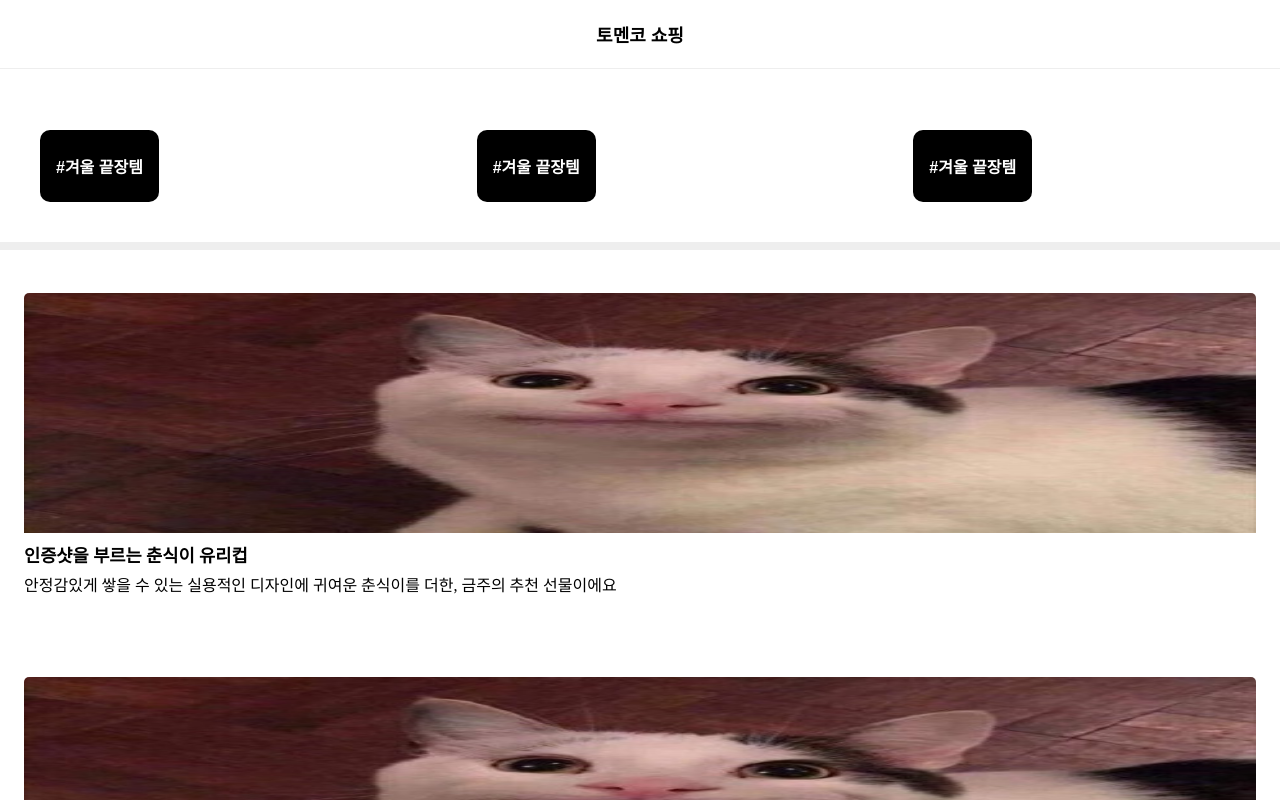
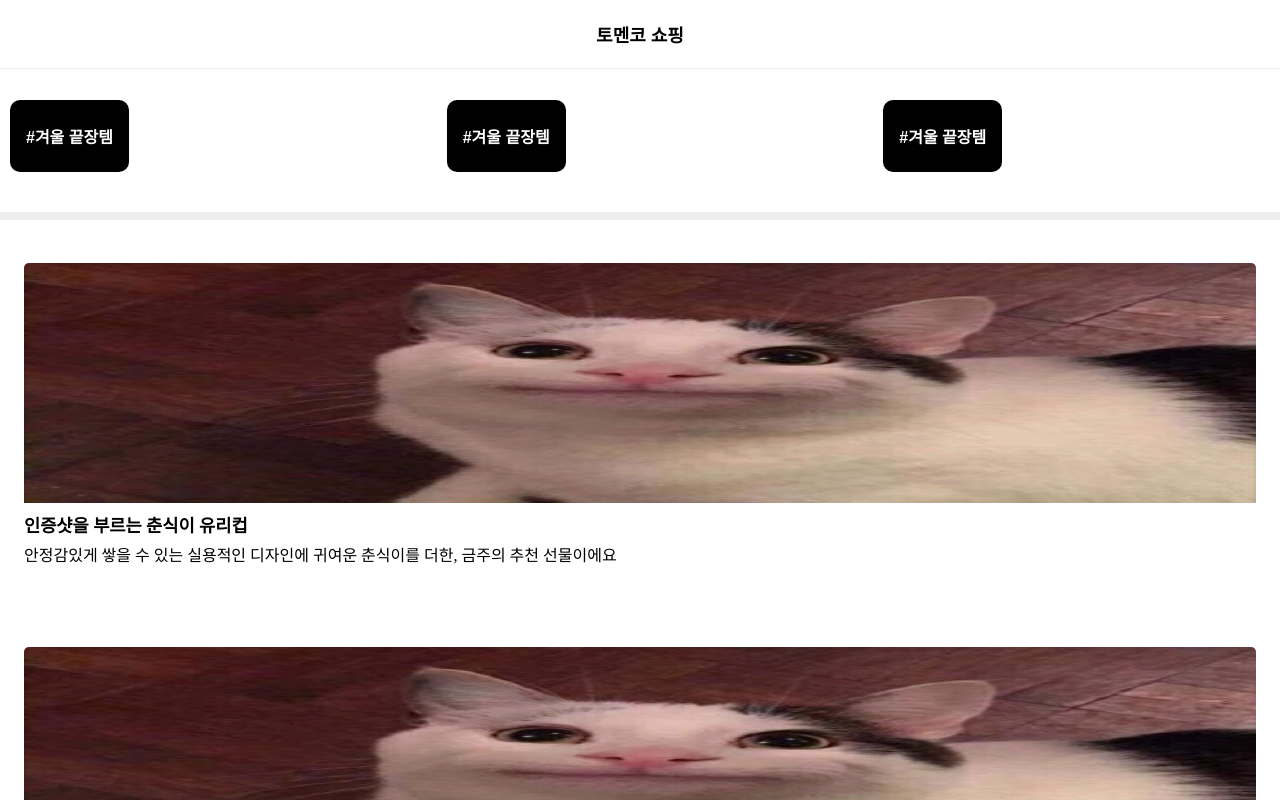
Before and after one commit to munseunggyu/tomenco_shopping_mall, a React (Create React App) app: page /#/ in a window 1280 px wide. Shown: the top 800 px of the page. Built offline with nearby package versions, Linux system fonts and the light colour scheme.

Commit message:
Fix style in PopularTheme margin-left

```diff
--- a/src/components/PopularTheme.js
+++ b/src/components/PopularTheme.js
@@ -5,7 +5,7 @@ import "swiper/css";
 import "swiper/css/navigation";
 
 const PopularThemeBlock = styled.div`
-  margin-top:130px;
+  margin-top:100px;
   button{
     padding:1.5rem 1rem;
     font-size:1rem;
@@ -15,7 +15,7 @@ const PopularThemeBlock = styled.div`
     white-space: nowrap;
     font-weight:bold;
     &:first-child{
-      margin-left:40px;
+      margin-left:10px;
     }
   }
   padding-bottom:40px;
```
